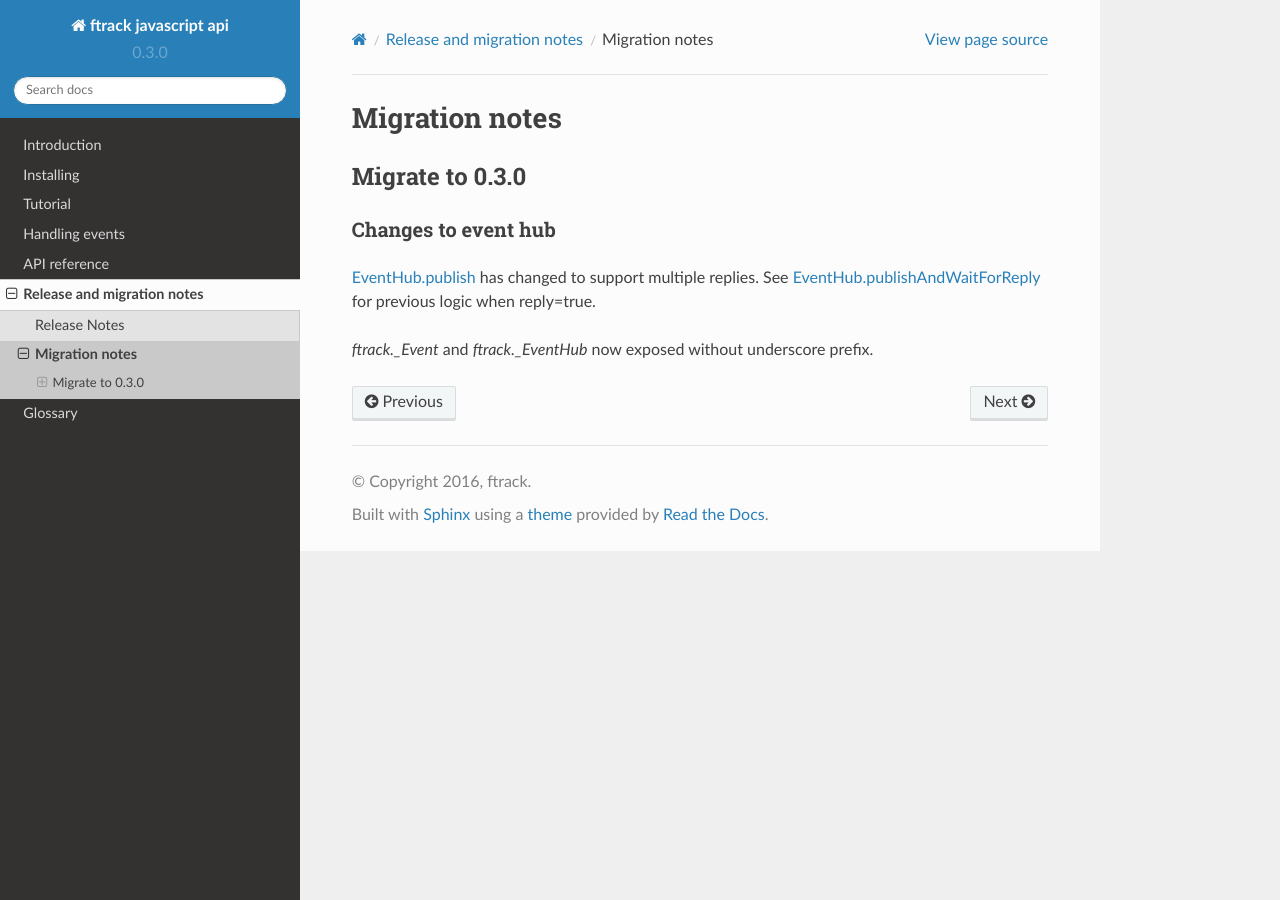
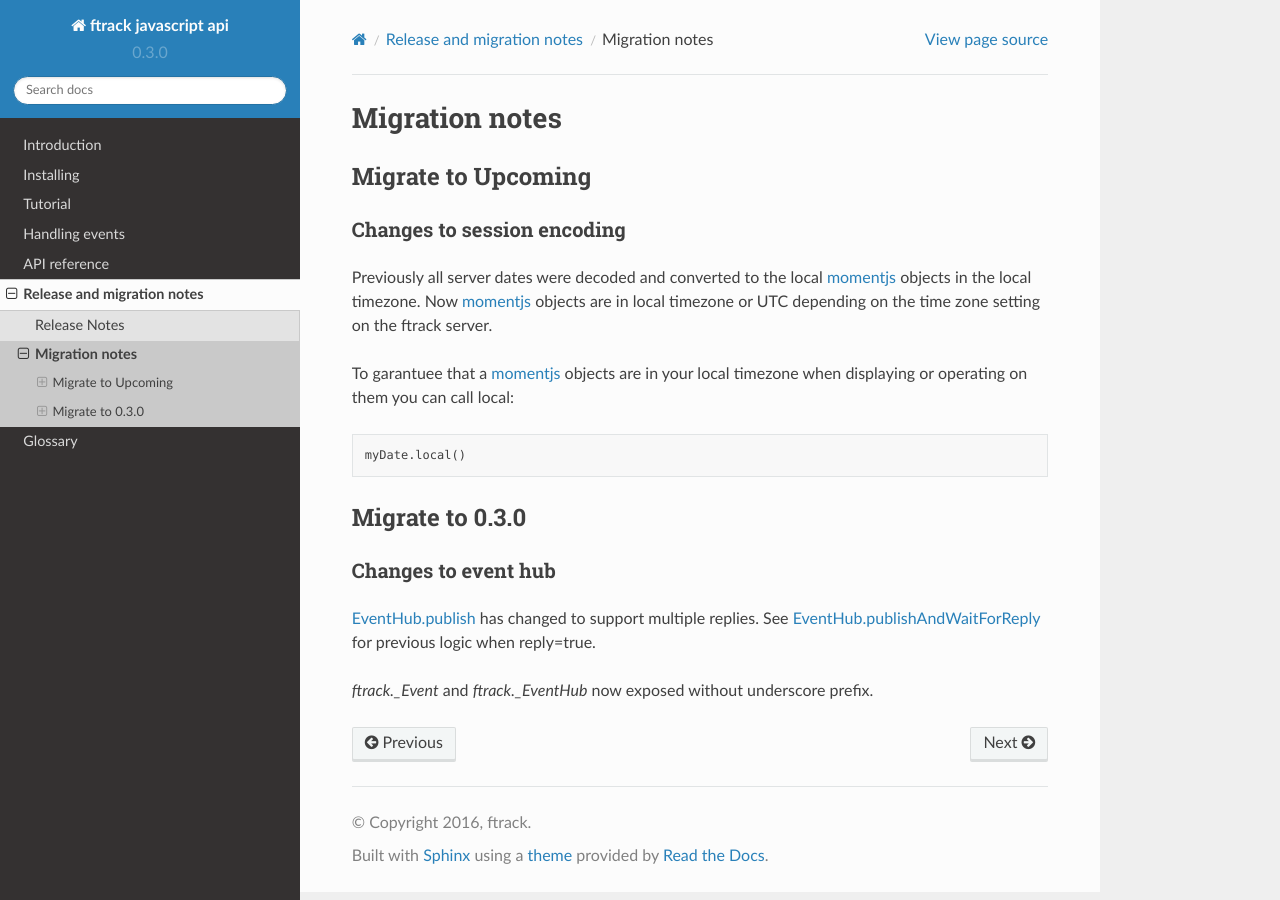
Before and after one commit to ftrackhq/ftrack-javascript, a Sphinx documentation site: the page built from doc/release/migration.rst, in a window 1280 px wide. Built offline with Sphinx 7.4.7 and the Read the Docs theme 2.0.0, drawn with Linux system fonts in a browser that asks for light colours.

Commit message:
Add release notes

```diff
--- a/doc/release/migration.rst
+++ b/doc/release/migration.rst
@@ -6,6 +6,24 @@
 ***************
 Migration notes
 ***************
+
+.. _release/migration/upcoming:
+
+Migrate to Upcoming
+================
+
+Changes to session encoding
+---------------------------
+
+Previously all server dates were decoded and converted to the local
+:term:`momentjs` objects in the local timezone. Now :term:`momentjs` objects
+are in local timezone or UTC depending on the time zone setting on the ftrack
+server.
+
+To garantuee that a :term:`momentjs` objects are in your local timezone when
+displaying or operating on them you can call local::
+
+    myDate.local()
 
 .. _release/migration/0.3.0:
 
```
Also changed, not shown: doc/glossary.rst (+11 -5 lines), doc/release/release_notes.rst (+19 -0 lines).
